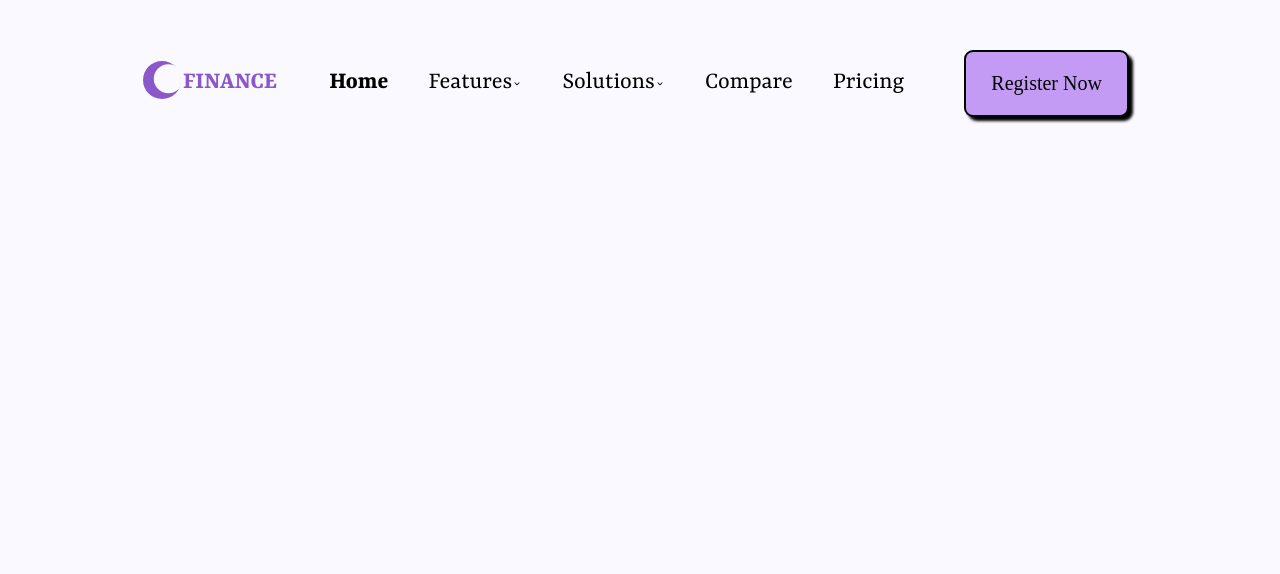
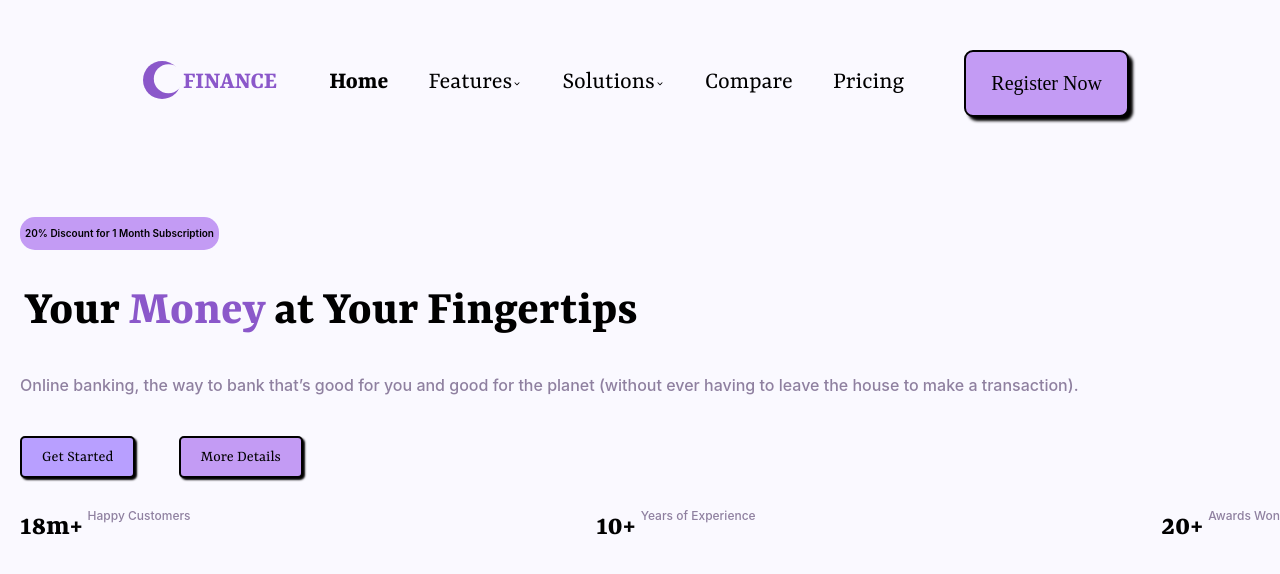
Before and after one commit to tinucy/ConvertToCoderesponsive, a plain HTML site: page index.html in a window 1280 px wide. Drawn offline with Linux system fonts and the light colour scheme; a web font is replaced by a local one.

Commit message:
completed hero1

```diff
--- a/index.html
+++ b/index.html
@@ -35,6 +35,45 @@
       <button class="but">Register Now</button>
     </nav>
 
+    <div class="hero">
+      <div class="hero__focalText">
+        <h2 class="hero__focalText__h2">20% Discount for 1 Month Subscription</h2>
+        <p class="hero__focalText__p">Your <span>Money</span> at
+          Your Fingertips</p>
+        <p class="hero__focalText__p2">Online banking, the way to bank that’s good for you and good for the
+          planet (without ever having to leave the house to make a transaction).</p>
+        <p class="hero__focalText__p2a" hidden>Online banking, the way to bank that’s good for you and good for the <br>
+          planet (without ever having to leave the house to make a transaction).</p>
+
+        <div class="but">
+          <button class="but1">Get Started</button>
+          <button class="but2">More Details</button>
+        </div>
+
+        <div class="stats">
+          <span class="stats__1">
+            <p class="stats__1__a">18m+</p>
+            <p class="stats__1__b">Happy Customers</p>
+          </span>
+
+          <span class="stats__1">
+            <p class="stats__1__a">10+</p>
+            <p class="stats__1__b">Years of
+              Experience</p>
+          </span>
+
+          <span class="stats__1">
+            <p class="stats__1__a">20+</p>
+            <p class="stats__1__b">Awards
+              Won</p>
+          </span>
+        </div>
+      </div>
+
+      <div></div>
+
+    </div>
+
   </section>
 
   <footer>
--- /dev/null
+++ b/sass/components/_hero.scss
@@ -0,0 +1,103 @@
+.hero {
+  margin-top: 80rem;
+  margin-left: 20rem;
+
+  &__focalText {
+    display: flex;
+    flex-direction: column;
+    justify-content: flex-start;
+
+    &__h2 {
+      background-color: var(--elated);
+      font-family: "Inter SemiBold";
+      border-radius: 15rem;
+      padding: 10rem 5rem;
+      max-width: max-content;
+
+      font-size: 10rem;
+    }
+
+    &__p {
+      padding: 30rem 5rem;
+      font-family: "Rasa Bold";
+      font-size: 50rem;
+
+      span {
+        color: var(--light);
+      }
+    }
+    &__p2 {
+      font-family: "inter Medium";
+      font-size: 16rem;
+      color: var(--joy);
+    }
+
+    .but {
+      margin-top: 40rem;
+
+      .but1 {
+        border: 2rem solid var(--skills);
+        border-radius: 5rem;
+        box-shadow: 2rem 2rem 2rem var(--skills);
+        background-color: var(--excited);
+        padding: 10rem 20rem;
+      }
+      .but2 {
+        border: 2rem solid var(--skills);
+        border-radius: 5rem;
+        box-shadow: 2rem 2rem 2rem var(--skills);
+        background-color: var(--elated);
+        margin-left: 40rem;
+        padding: 10rem 20rem;
+      }
+    }
+    .stats {
+      margin-top: 30rem;
+      display: flex;
+      justify-content: space-between;
+
+      &__1 {
+        display: flex;
+        gap: 5rem;
+        max-width: fit-content;
+
+        &__a {
+          font-family: "Rasa Bold";
+          font-size: 30rem;
+        }
+
+        &__b {
+          font-family: "Inter Medium";
+          color: var(--joy);
+          font-size: 12rem;
+        }
+      }
+    }
+  }
+
+  // @include respond-to("small") {
+  //   .hero {
+  //     margin-top: 80rem;
+  //     margin-left: 180rem;
+  //     display: flex;
+  //     flex-direction: column;
+
+  //     &__focalText {
+  //       display: flex;
+  //       flex-direction: column;
+  //       max-width: max-content;
+
+  //       &__h2 {
+  //         background-color: var(--elated);
+  //         font-family: "Inter SemiBold";
+  //         border-radius: 15rem;
+  //         padding: 7rem 7rem;
+  //       }
+
+  // //&__p2a {
+  //   display: unset;
+  // }
+  //     }
+  //   }
+  // }
+}
--- a/sass/main.scss
+++ b/sass/main.scss
@@ -13,7 +13,7 @@
 
 // //Components
 @import "components/nav.scss";
-// @import "components/flexdisplay.scss";
+@import "components/hero.scss";
 // @import "components/paymentschemes.scss";
 // @import "components/special_features.scss";
 // @import "components/review.scss";
```
Also changed, not shown: css/main.css, 1 other file.
